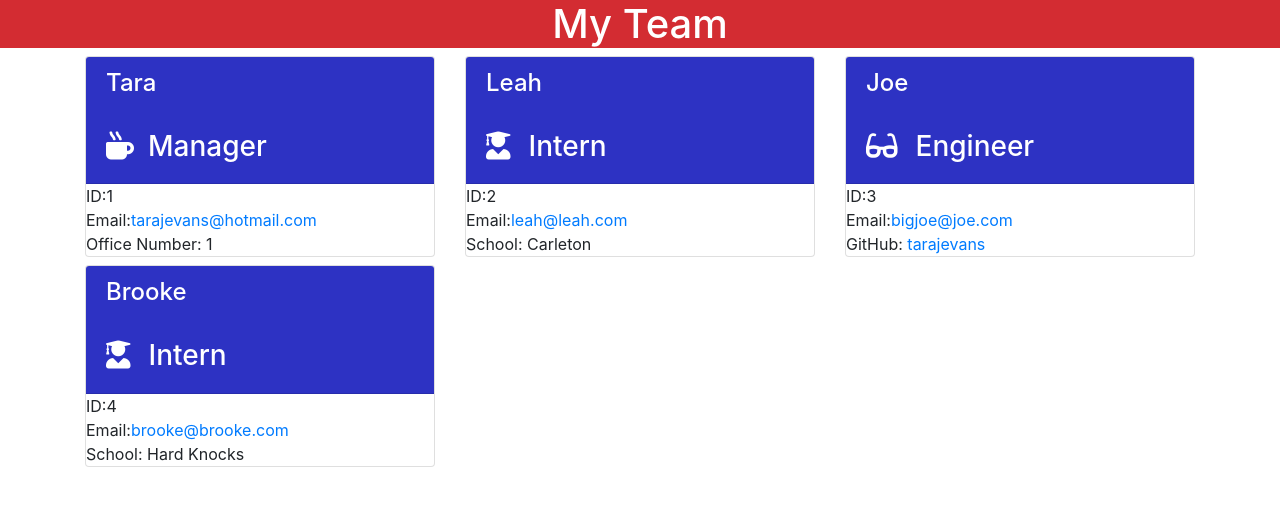
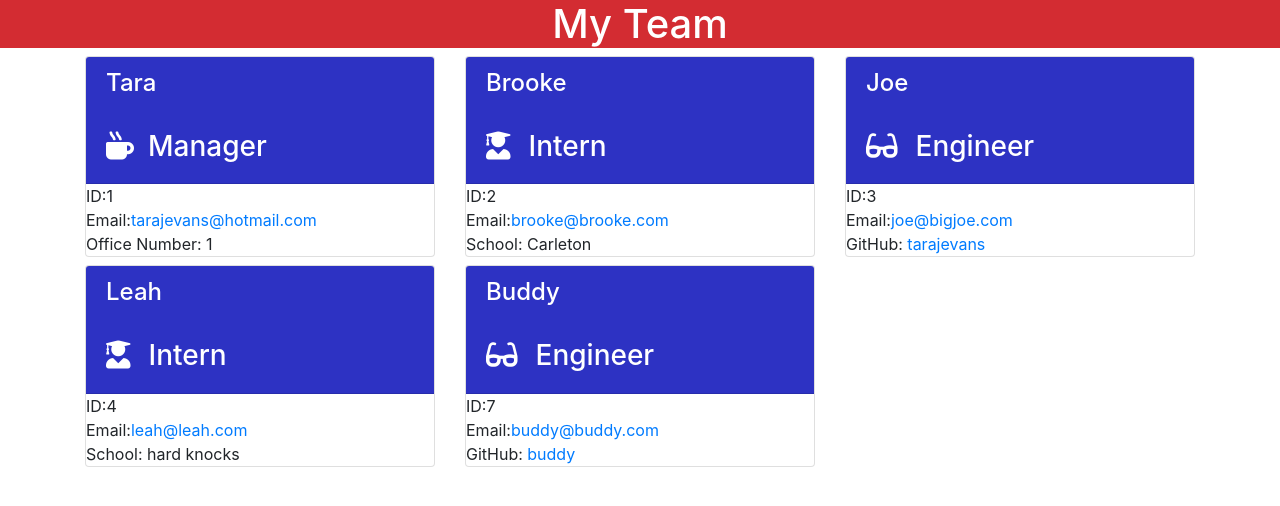
Before and after one commit to tarajevans/employee-generator, a website: page dist/index.html in a window 1280 px wide. Drawn offline with nearby package versions, Linux system fonts and the light colour scheme.

Commit message:
updated readme

```diff
--- a/dist/index.html
+++ b/dist/index.html
@@ -25,10 +25,10 @@
     </div>
   </div> <div class="col col-sm-4 mb-2">
       <div class="card">
-      <div class="card-header" bg-dark text-light><h4>Leah</h4><br>
+      <div class="card-header" bg-dark text-light><h4>Brooke</h4><br>
         <h3 ><i class="fas fa-user-graduate mr-1"> &nbsp; </i>Intern</h3></div>
       <div id="id">ID:2</div>
-      <div id="email">Email:<a href="mailto:leah@leah.com">leah@leah.com</a></div>
+      <div id="email">Email:<a href="mailto:brooke@brooke.com">brooke@brooke.com</a></div>
       <div id="role">School: Carleton</div>
     </div>
   </div> <div class="col col-sm-4 mb-2">
@@ -36,16 +36,24 @@
       <div class="card-header" bg-dark text-light><h4>Joe</h4><br>
         <h3 ><i class="fas fa-glasses mr-1"> &nbsp; </i>Engineer</h3></div>
       <div id="id">ID:3</div>
-      <div id="email">Email:<a href="mailto:bigjoe@joe.com">bigjoe@joe.com</a></div>
+      <div id="email">Email:<a href="mailto:joe@bigjoe.com">joe@bigjoe.com</a></div>
       <div id="role"><a>GitHub:</a><a href="http://www.github.com/tarajevans" target="_blank"> tarajevans</a></div>
     </div>
   </div> <div class="col col-sm-4 mb-2">
       <div class="card">
-      <div class="card-header" bg-dark text-light><h4>Brooke</h4><br>
+      <div class="card-header" bg-dark text-light><h4>Leah</h4><br>
         <h3 ><i class="fas fa-user-graduate mr-1"> &nbsp; </i>Intern</h3></div>
       <div id="id">ID:4</div>
-      <div id="email">Email:<a href="mailto:brooke@brooke.com">brooke@brooke.com</a></div>
-      <div id="role">School: Hard Knocks</div>
+      <div id="email">Email:<a href="mailto:leah@leah.com">leah@leah.com</a></div>
+      <div id="role">School: hard knocks</div>
+    </div>
+  </div> <div class="col col-sm-4 mb-2">
+      <div class="card">
+      <div class="card-header" bg-dark text-light><h4>Buddy</h4><br>
+        <h3 ><i class="fas fa-glasses mr-1"> &nbsp; </i>Engineer</h3></div>
+      <div id="id">ID:7</div>
+      <div id="email">Email:<a href="mailto:buddy@buddy.com">buddy@buddy.com</a></div>
+      <div id="role"><a>GitHub:</a><a href="http://www.github.com/buddy" target="_blank"> buddy</a></div>
     </div>
   </div>
       </div>
```
Also changed, not shown: README.md, Screenshot.jpg (added).
